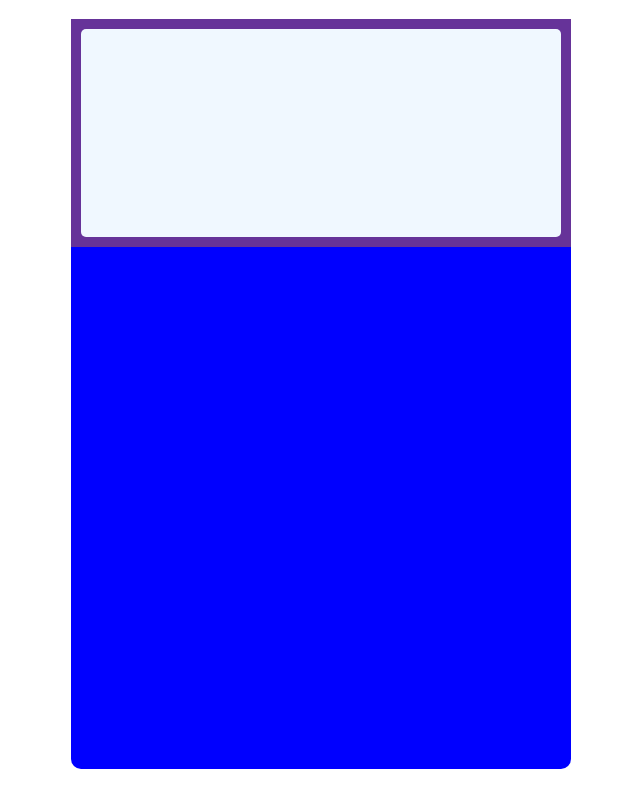
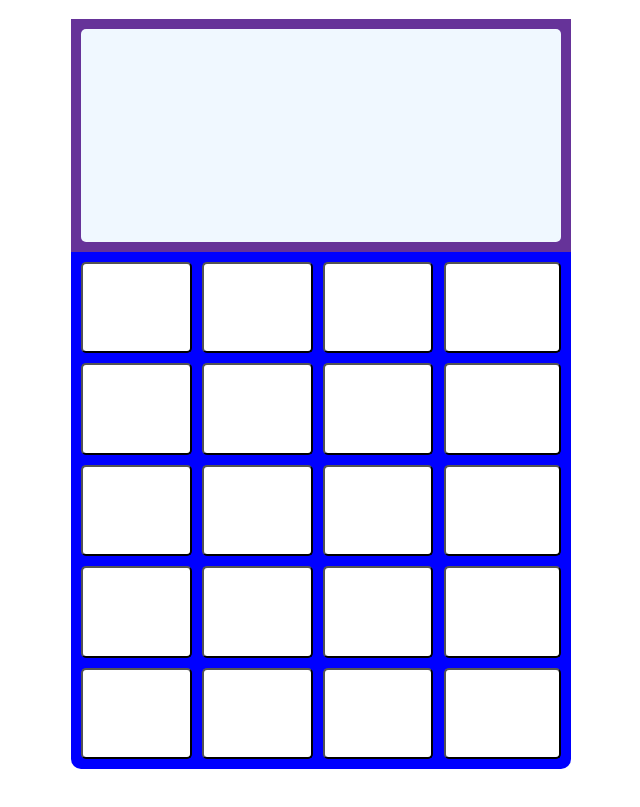
Before and after one commit to WilliamG-1/Calculator, a plain HTML site: page index.html in a window 1280 px wide. Shown: the part 111-918 px from the top of the page, without its empty margins (319-959 px from the left). Drawn offline with Linux system fonts and the light colour scheme.

Commit message:
Layout for calculator finished. Buttons Added

```diff
--- a/index.html
+++ b/index.html
@@ -20,10 +20,35 @@
 
         <div class="input">
             <div class="left_buttons">
-
+                <div class="column1">
+                    <button></button>
+                    <button></button>
+                    <button></button>
+                    <button></button>
+                    <button></button>
+                </div>
+                <div class="column2">
+                    <button></button>
+                    <button></button>
+                    <button></button>
+                    <button></button>
+                    <button></button>
+                </div>
+                <div class="column3">
+                    <button></button>
+                    <button></button>
+                    <button></button>
+                    <button></button>
+                    <button></button>
+                </div>
             </div>
 
             <div class="right_buttons">
+                <button id="mod"></button>
+                <button id="divide"></button>
+                <button id="multiply"></button>
+                <button id="subtract"></button>
+                <button id="add"></button>
             </div>
         </div>
     </div>
--- a/styles.css
+++ b/styles.css
@@ -18,7 +18,7 @@ body {
     display: flex;
     align-items: stretch;
     padding: 10px;
-    flex: 4;
+    flex: 3;
     background-color: rebeccapurple;
     color: white;
 }
@@ -28,5 +28,39 @@ body {
     border-radius: 5px;
 }
 .input {
-    flex: 10;
+    display: flex;
+    flex-direction: row;
+    flex: 7;
+    padding: 10px;
+    gap: 10px;
 }
+.input button {
+    border-radius: 5px;
+}
+.left_buttons{
+    flex: 3;
+    display: flex;
+    gap: 10px;
+}
+.left_buttons div {
+    display: flex;
+    flex-direction: column;
+    flex: 1;
+    gap: 10px;
+}
+.left_buttons button {
+    flex: 1;
+    background-color: white;
+}
+
+.right_buttons{
+    flex: 1;
+    display: flex;
+    flex-direction: column;
+    gap: 10px;
+}
+.right_buttons * {
+    flex: 1;
+    background-color: white;
+
+}
```
